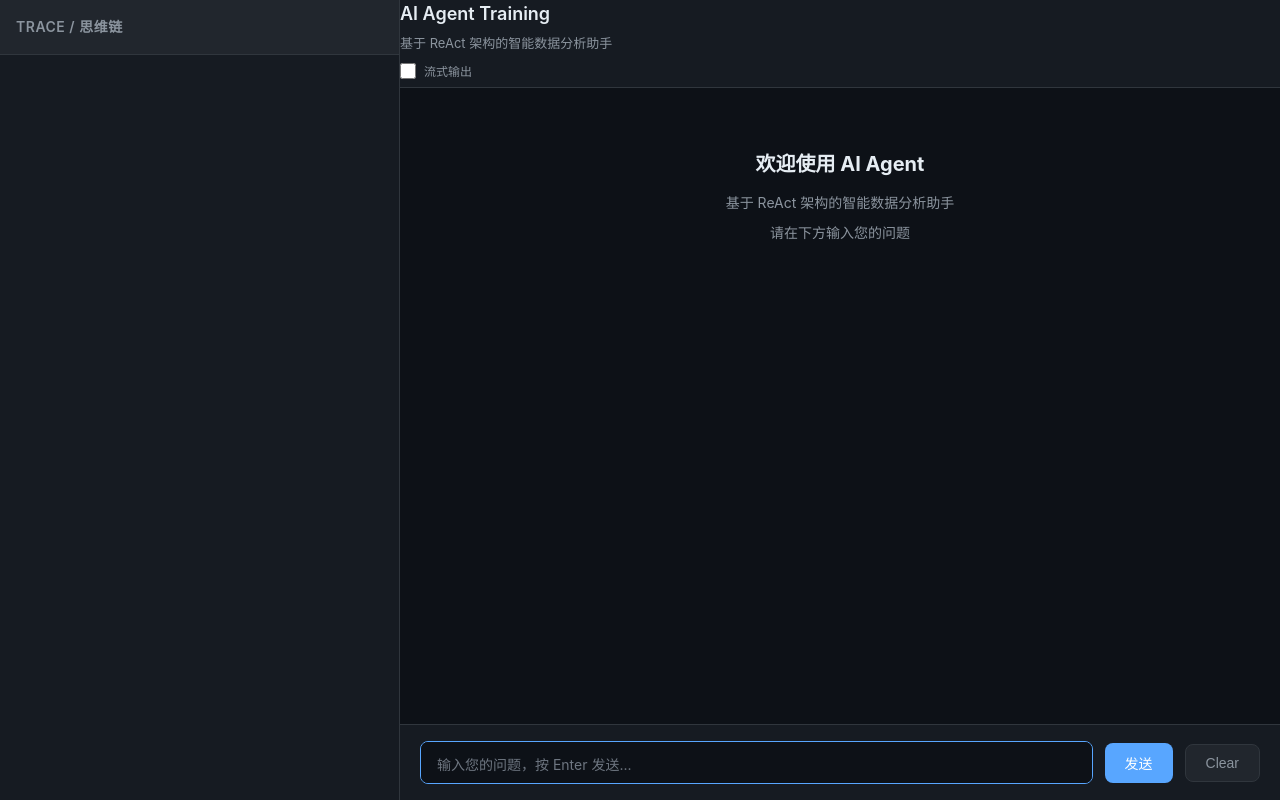
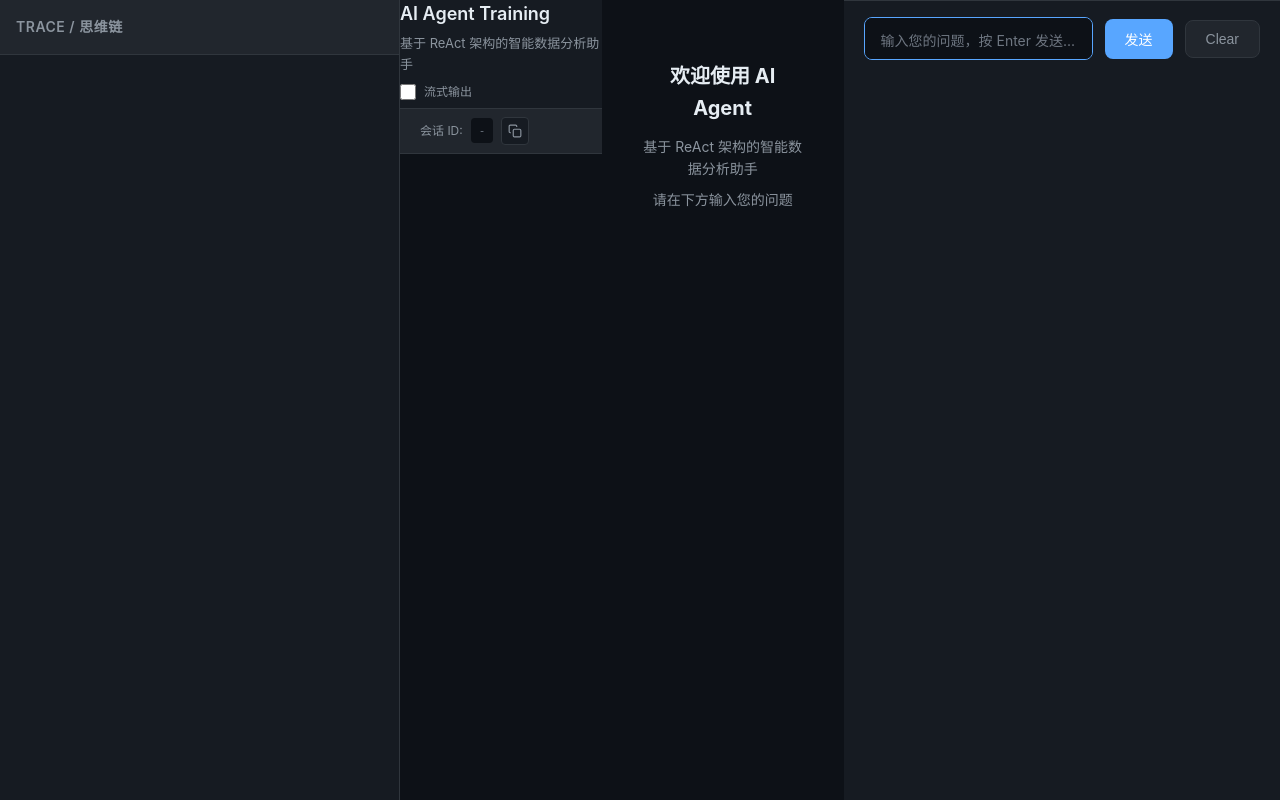
Before and after one commit to chqiut/ai_agent_training, a FastAPI app: page /index in a window 1280 px wide. Run offline with FastAPI, Linux system fonts and the light colour scheme.

Commit message:
feat(session): 添加会话 ID 显示和复制功能
- templates/index.html：新增会话信息栏，显示 conversation_id
- static/js/app.js：
  - updateConversationIdDisplay() 更新显示
  - copySessionId() 复制到剪贴板
  - 发送消息后自动更新显示
- static/css/style.css：会话信息栏样式、复制按钮样式、Toast 提示样式

```diff
--- a/static/css/style.css
+++ b/static/css/style.css
@@ -522,6 +522,64 @@ html, body {
     color: var(--text-primary);
 }
 
+/* ============================================================================
+   会话信息栏
+   ============================================================================ */
+
+.session-info {
+    padding: 8px 20px;
+    border-bottom: 1px solid var(--border-color);
+    background-color: var(--bg-tertiary);
+}
+
+.session-info-item {
+    display: flex;
+    align-items: center;
+    gap: 8px;
+}
+
+.session-label {
+    font-size: 12px;
+    color: var(--text-secondary);
+}
+
+.session-id {
+    font-size: 11px;
+    color: var(--text-muted);
+    background-color: var(--bg-primary);
+    padding: 4px 8px;
+    border-radius: 4px;
+    max-width: 280px;
+    overflow: hidden;
+    text-overflow: ellipsis;
+    white-space: nowrap;
+}
+
+.btn-copy {
+    display: inline-flex;
+    align-items: center;
+    justify-content: center;
+    width: 28px;
+    height: 28px;
+    background-color: var(--bg-secondary);
+    border: 1px solid var(--border-color);
+    border-radius: 4px;
+    color: var(--text-secondary);
+    cursor: pointer;
+    transition: all 0.2s;
+}
+
+.btn-copy:hover {
+    background-color: var(--bg-hover);
+    color: var(--text-primary);
+    border-color: var(--accent-blue);
+}
+
+.btn-copy.copied {
+    color: var(--accent-green);
+    border-color: var(--accent-green);
+}
+
 /* 打字效果 */
 .thought-content.streaming {
     border-left: 3px solid var(--accent-blue);
@@ -532,3 +590,32 @@ html, body {
     0%, 100% { opacity: 1; }
     50% { opacity: 0.7; }
 }
+
+/* ============================================================================
+   Toast 提示
+   ============================================================================ */
+
+.toast {
+    position: fixed;
+    bottom: 24px;
+    left: 50%;
+    transform: translateX(-50%);
+    background-color: var(--accent-green);
+    color: white;
+    padding: 8px 16px;
+    border-radius: 6px;
+    font-size: 13px;
+    z-index: 1000;
+    animation: toastIn 0.3s ease;
+}
+
+@keyframes toastIn {
+    from {
+        opacity: 0;
+        transform: translateX(-50%) translateY(10px);
+    }
+    to {
+        opacity: 1;
+        transform: translateX(-50%) translateY(0);
+    }
+}
--- a/static/js/app.js
+++ b/static/js/app.js
@@ -32,6 +32,8 @@ const sendButton = document.getElementById('send-button');
 const chatMessages = document.getElementById('chat-messages');
 const traceContent = document.getElementById('trace-content');
 const clearButton = document.getElementById('clear-button');
+const conversationIdDisplay = document.getElementById('conversation-id');
+const copySessionIdBtn = document.getElementById('copy-session-id');
 
 // ============================================================================
 // 工具函数
@@ -88,6 +90,43 @@ function addMessage(role, content) {
     messageDiv.innerHTML = `<div class="message-content">${renderMarkdown(content)}</div>`;
     chatMessages.appendChild(messageDiv);
     chatMessages.scrollTop = chatMessages.scrollHeight;
+}
+
+/**
+ * 更新会话 ID 显示
+ */
+function updateConversationIdDisplay(convId) {
+    if (convId && conversationIdDisplay) {
+        conversationIdDisplay.textContent = convId;
+        conversationIdDisplay.title = convId;
+    }
+}
+
+/**
+ * 复制会话 ID 到剪贴板
+ */
+async function copySessionId() {
+    if (!conversationId) {
+        return;
+    }
+
+    try {
+        await navigator.clipboard.writeText(conversationId);
+        copySessionIdBtn.classList.add('copied');
+
+        // 显示提示
+        const toast = document.createElement('div');
+        toast.className = 'toast';
+        toast.textContent = '已复制会话 ID';
+        document.body.appendChild(toast);
+
+        setTimeout(() => {
+            toast.remove();
+            copySessionIdBtn.classList.remove('copied');
+        }, 1500);
+    } catch (err) {
+        console.error('复制失败:', err);
+    }
 }
 
 /**
@@ -227,6 +266,7 @@ function clearUI() {
         </div>
     `;
     traceContent.innerHTML = '';
+    updateConversationIdDisplay(null);
 }
 
 // ============================================================================
@@ -339,6 +379,7 @@ async function sendMessageStream(message) {
                     case 'done':
                         // 完成
                         conversationId = data.conversation_id;
+                        updateConversationIdDisplay(conversationId);
                         break;
 
                     case 'error':
@@ -407,6 +448,7 @@ async function handleSend() {
             // 保存 conversation_id
             if (data.conversation_id) {
                 conversationId = data.conversation_id;
+                updateConversationIdDisplay(conversationId);
             }
 
             // 添加助手消息
@@ -427,6 +469,13 @@ async function handleSend() {
     } finally {
         hideLoading();
     }
+}
+
+/**
+ * 处理复制会话 ID 按钮点击
+ */
+async function handleCopySessionId() {
+    await copySessionId();
 }
 
 /**
@@ -470,6 +519,7 @@ function init() {
     sendButton.addEventListener('click', handleSend);
     messageInput.addEventListener('keypress', handleKeyPress);
     clearButton.addEventListener('click', handleClear);
+    copySessionIdBtn.addEventListener('click', handleCopySessionId);
 
     // 自动聚焦输入框
     messageInput.focus();
--- a/templates/index.html
+++ b/templates/index.html
@@ -29,6 +29,21 @@
                 </label>
             </div>
 
+            <!-- 会话信息栏 -->
+            <div class="session-info">
+                <div class="session-info-item">
+                    <span class="session-label">会话 ID:</span>
+                    <code id="conversation-id" class="session-id">-</code>
+                    <button id="copy-session-id" class="btn-copy" title="复制会话ID">
+                        <svg width="14" height="14" viewBox="0 0 24 24" fill="none" stroke="currentColor" stroke-width="2">
+                            <rect x="9" y="9" width="13" height="13" rx="2" ry="2"></rect>
+                            <path d="M5 15H4a2 2 0 0 1-2-2V4a2 2 0 0 1 2-2h9a2 2 0 0 1 2 2v1"></path>
+                        </svg>
+                    </button>
+                </div>
+            </div>
+            </div>
+
             <div class="chat-messages" id="chat-messages">
                 <div class="welcome-message">
                     <h3>欢迎使用 AI Agent</h3>
```
